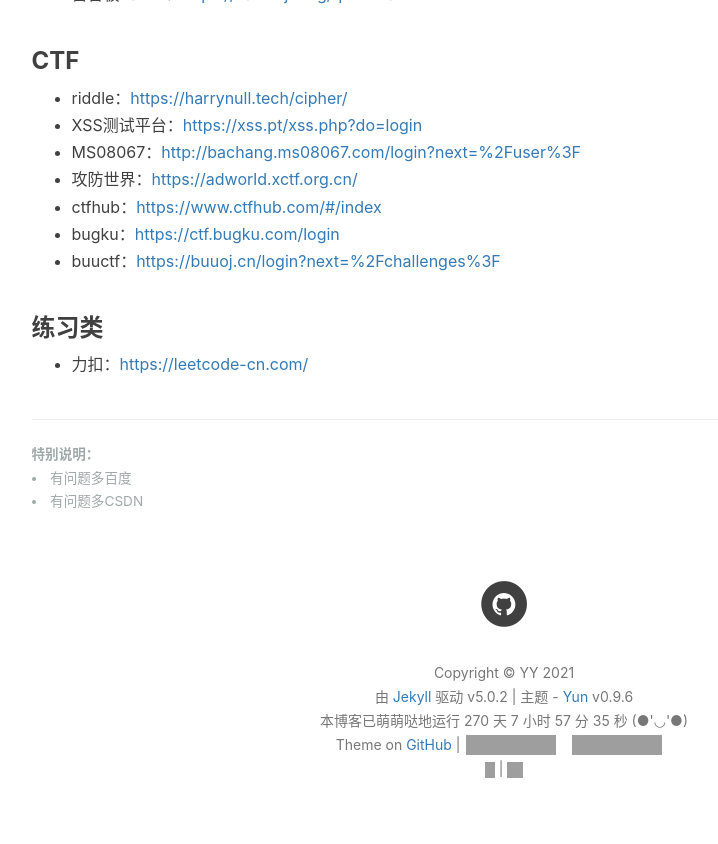
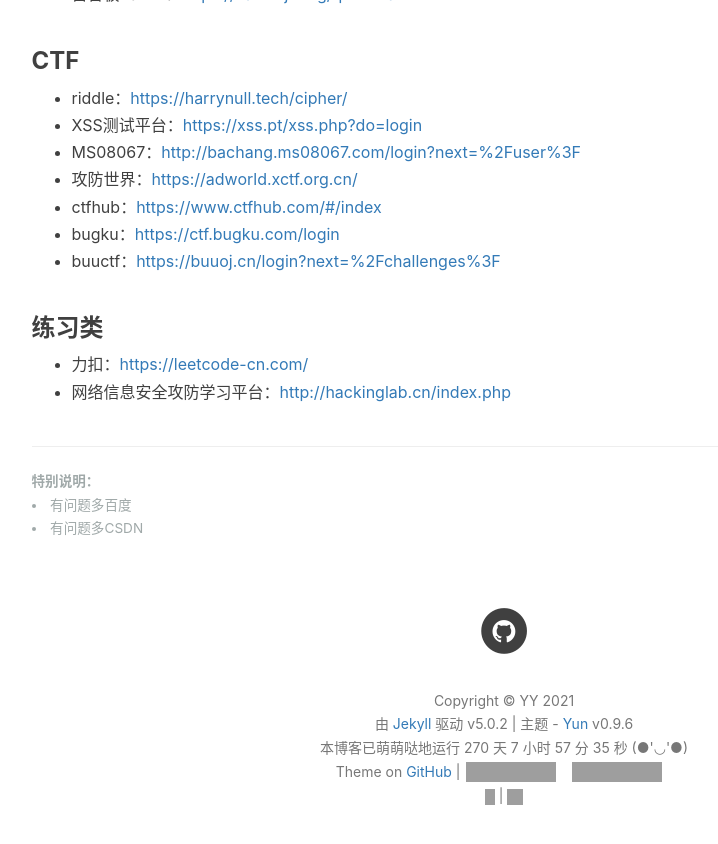
Before and after one commit to yangyang-linux/yangyang-linux.github.io, a Jekyll site: the page built from 1-resources.html, in a window 1280 px wide and 900 px high, scrolled down 1422 px, cut to the strip 0-844 px from the top of the window. Shown: the whole strip, without its empty margins (136-854 px from the left). Built offline with Jekyll 4.4.1, drawn with Linux system fonts in a browser that asks for light colours; nearby versions of some CDN libraries; comment, search, counter and statistics services are not loaded; some of the changed text lies outside the part shown; grey boxes are pictures that could not be loaded.

Commit message:
Update 1-resources.html

```diff
--- a/1-resources.html
+++ b/1-resources.html
@@ -71,6 +71,7 @@
 <h3 id="toc_7">练习类</h3>
 <ul>
 	<li>力扣：<a href="https://leetcode-cn.com/">https://leetcode-cn.com/</a></li>
+	<li>网络信息安全攻防学习平台：<a href="http://hackinglab.cn/index.php">http://hackinglab.cn/index.php</a></li>
 </ul>
 
 
```
